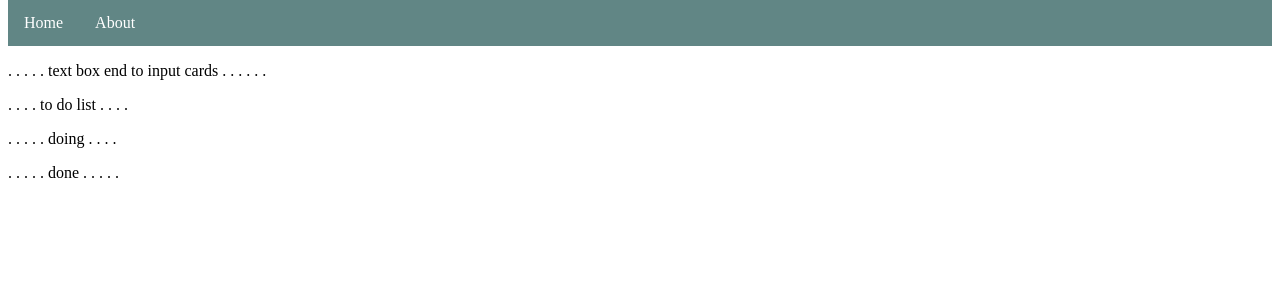
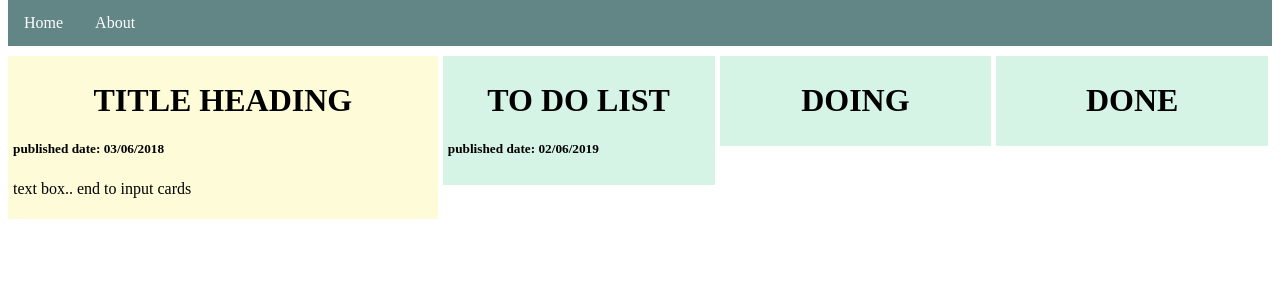
Before and after one commit to Georgi2313/intership-tracker, a Django app: page / in a window 1280 px wide. Shown: the part 182-482 px from the top of the page. Run offline with Django 3.2, Linux system fonts and the light colour scheme.

Commit message:
modification to css

```diff
--- a/intrn_track/static/css/home.css
+++ b/intrn_track/static/css/home.css
@@ -6,7 +6,7 @@
 */
 
 .header {
-    background-color: #80ced6;
+    background-color:#80ced6;
     text-align: center;
     padding : 30px;
 }
@@ -27,6 +27,10 @@
     text-decoration: none;
 }
 
+.nav a:hover{
+    background-color: #80ced6;
+    color:#fefbd8;
+}
 /*4 parallel columns      34% and 22% X 3 colmns */
 
 .column {
@@ -35,9 +39,12 @@
 
 .columnleft {
     width: 34%;
+    float: left;
 }
-.card {
-    width: 22%;
+.columnright{
+    width: 21.5%;
+    float: left;
+    padding: 0px 0px 0px 5px;
 }
 
 .row:after {
@@ -45,3 +52,23 @@
     display: table;
     clear: both;
 }
+
+.card {
+    padding: 5px;
+    background-color: #fefbd8;
+    margin-top: 10px;
+}
+
+.cardss {
+    padding:  5px;
+    background-color: #d5f4e6;
+    margin-top: 10px;
+}
+
+.cardss h1{
+    text-align: center;
+}
+
+.card h1{
+    text-align: center;
+}
--- a/intrn_track/templates/intrn_track/home.html
+++ b/intrn_track/templates/intrn_track/home.html
@@ -1,10 +1,9 @@
 {% load static %}
-<link rel="stylesheet" href="{% static 'css/intrn_track.css' %}">
-
+<link rel="stylesheet" href="{% static 'css/home.css' %}">
 <html>
     <head>
         <title>internship tracker</title>
-        <link rel="stylesheet" href="{% static 'css/home.css' %}">
+        <!--<link rel="stylesheet" href="{% static 'css/home.css' %}">-->
     </head>
     <body>
         <div class="header">
@@ -17,64 +16,32 @@
         </div>
         <div class="row">
             <div class="columnleft">
-                <p>.
-                    .
-                    .
-                    .
-                    .
-                    text box
-                    end to input cards
-                    .
-                    .
-                    .
-                    .
-                    .
-                    .
-                </p>
+                <div class="card">
+                    <h1>TITLE HEADING</h1>
+                    <h5>published date: 03/06/2018</h5>
+                    <p>text box.. end to input cards</p>
+                </div>
             </div>
 
-            <div class="card">
-                <p>
-                    .
-                    .
-                    .
-                    .
-                    to do list
-                    .
-                    .
-                    .
-                    .
-                </p>
+            <div class="columnright">
+                <div class="cardss">
+                    <h1>TO DO LIST</h1>
+                    <h5>published date: 02/06/2019</h5>
+
+                </div>
             </div>
-            <div class="card">
-                <p>
-                    .
-                    .
-                    .
-                    .
-                    .
-                    doing
-                    .
-                    .
-                    .
-                    .
-                </p>
+            <div class="columnright">
+                <div class="cardss">
+                    <h1>DOING</h1>
+                    <h5></h5>
+                </div>
+
             </div>
 
-            <div class="card">
-                <p>
-                    .
-                    .
-                    .
-                    .
-                    .
-                    done
-                    .
-                    .
-                    .
-                    .
-                    .
-                </p>
+            <div class="columnright">
+                <div class="cardss">
+                    <h1>DONE</h1>
+                </div>
             </div>
         </div>
 
```
